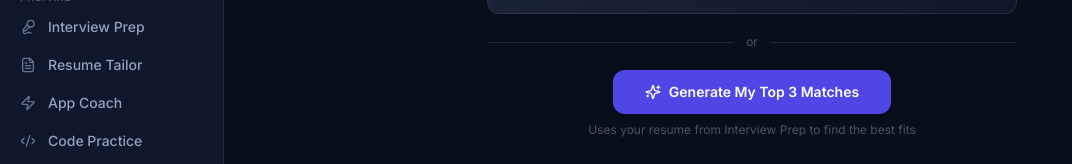
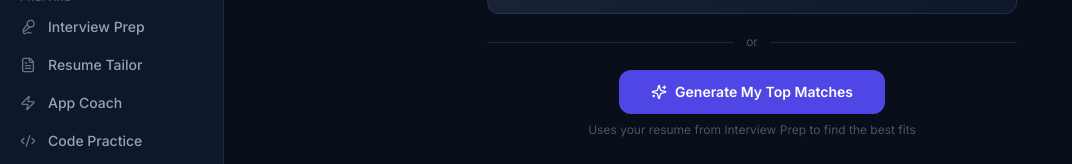
Before and after one commit to Ankitsingh2820/placementOS, a React (Vite) app in the folder frontend/: page /scout in a window 1280 px wide. Shown: the part 192-356 px from the top of the page, without its empty margins (0-1072 px from the left). Built offline with nearby package versions, Linux system fonts and the light colour scheme.

Commit message:
feat: Scout digest returns up to 10 resume-matched jobs

```diff
--- a/frontend/src/components/scout/ScoutPage.jsx
+++ b/frontend/src/components/scout/ScoutPage.jsx
@@ -105,7 +105,7 @@ export function ScoutPage() {
         <button onClick={handleDigest} disabled={status === 'loading-digest'}
           className="inline-flex items-center gap-2 bg-indigo-600 hover:bg-indigo-500 disabled:opacity-60 text-white font-semibold px-8 py-3 rounded-xl text-sm transition-colors">
           <Sparkles size={16} />
-          {status === 'loading-digest' ? 'Scanning…' : 'Generate My Top 3 Matches'}
+          {status === 'loading-digest' ? 'Scanning…' : 'Generate My Top Matches'}
         </button>
         <p className="text-xs text-slate-600 mt-2">Uses your resume from Interview Prep to find the best fits</p>
       </div>
```
